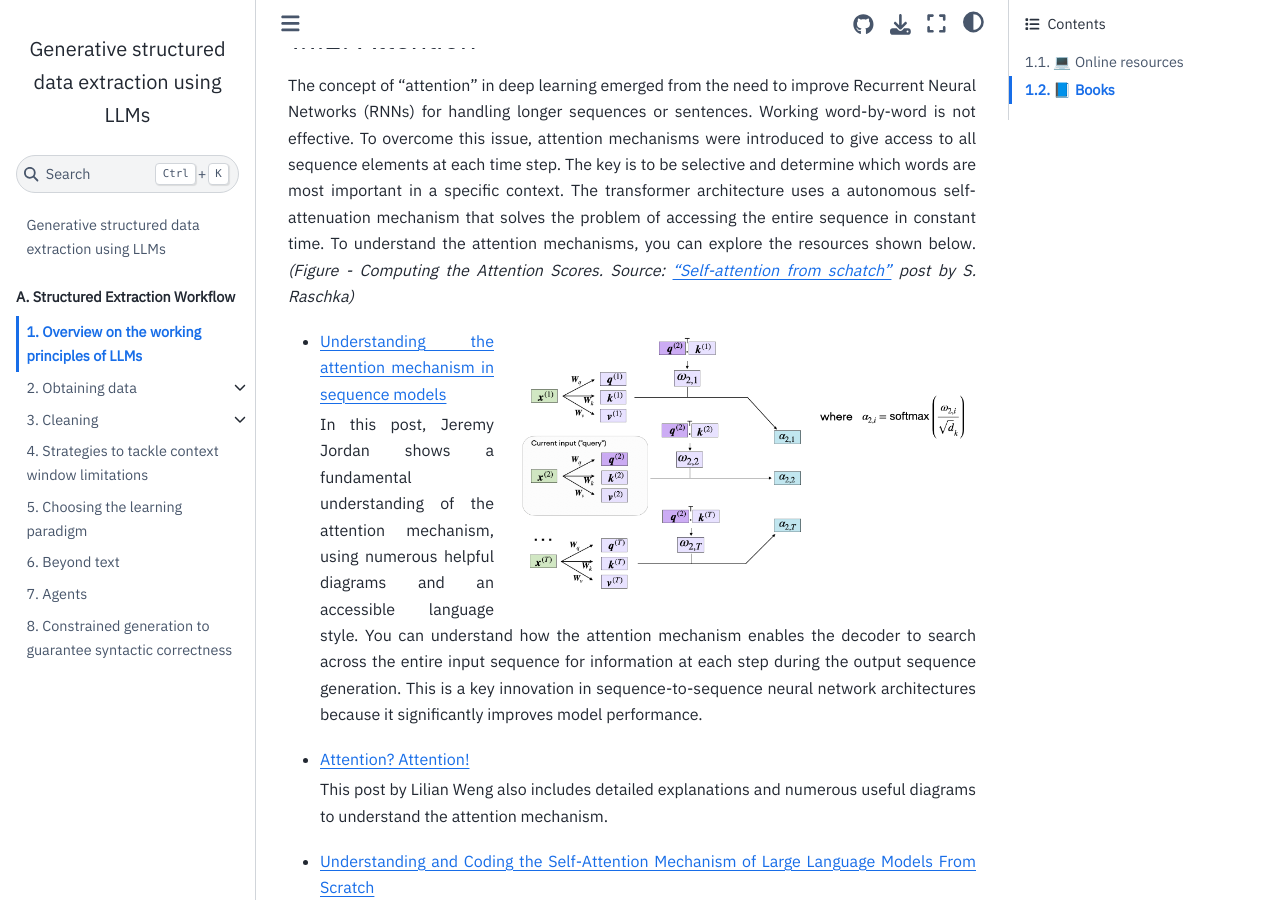
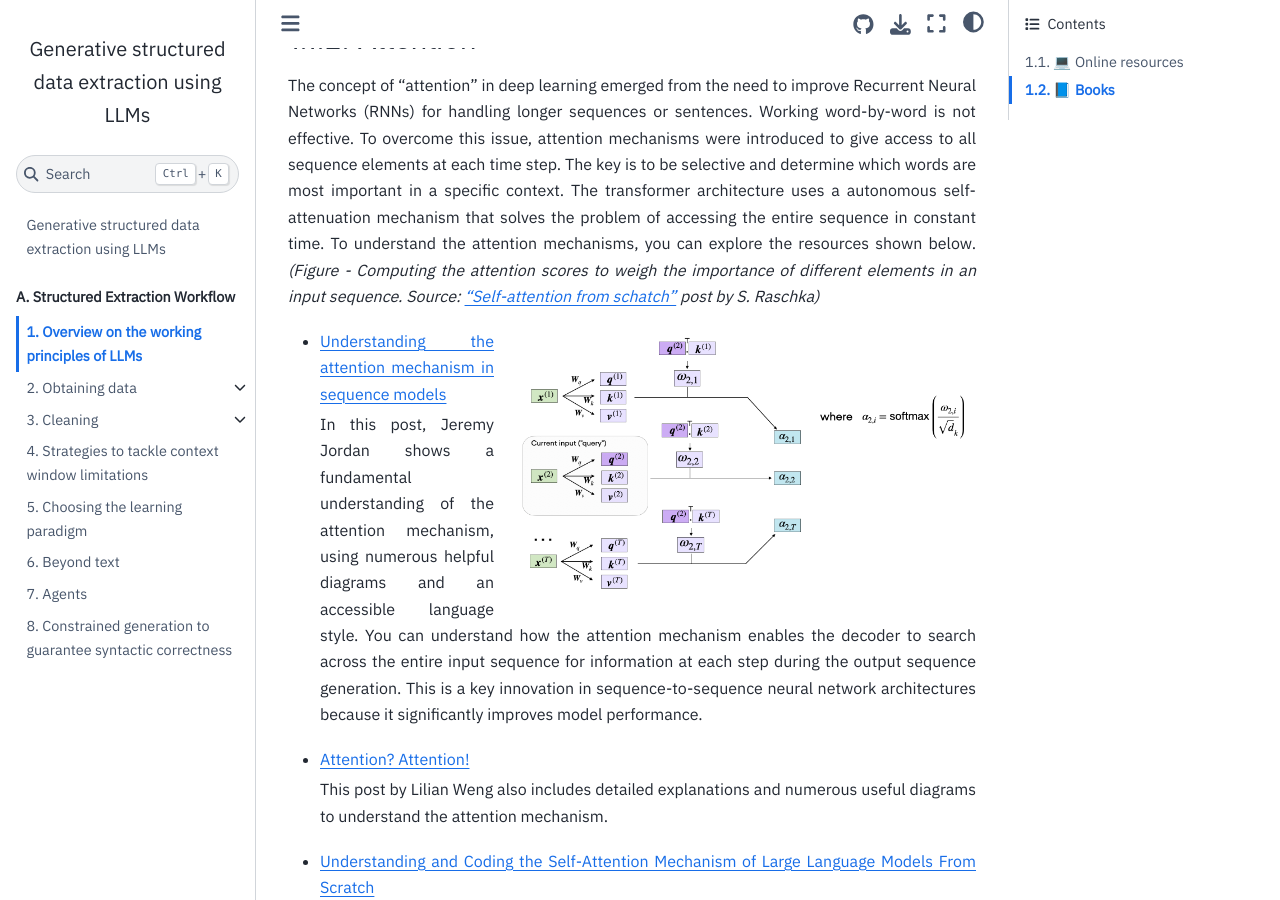
Before and after one commit to lamalab-org/matextract-book, a Jupyter Book: the page built from content/background/resources_LLMs.md, in a window 1280 px wide and 900 px high, scrolled down 1740 px. Built offline with Jupyter Book 1.0.4 settings and Sphinx 7.4.7 and the Sphinx Book theme 1.1.4, drawn with Linux system fonts in a browser that asks for light colours.

Commit message:
Update resources_LLMs.md

```diff
--- a/content/background/resources_LLMs.md
+++ b/content/background/resources_LLMs.md
@@ -48,7 +48,7 @@
 
 ### Attention
 
-The concept of "attention” in deep learning emerged from the need to improve Recurrent Neural Networks (RNNs) for handling longer sequences or sentences. Working word-by-word is not effective. To overcome this issue, attention mechanisms were introduced to give access to all sequence elements at each time step. The key is to be selective and determine which words are most important in a specific context. The transformer architecture uses a autonomous self-attenuation mechanism that solves the problem of accessing the entire sequence in constant time. To understand the attention mechanisms, you can explore the resources shown below. *(Figure - Computing the Attention Scores. Source: ["Self-attention from schatch"](https://sebastianraschka.com/blog/2023/self-attention-from-scratch.html) post by S. Raschka)*
+The concept of "attention” in deep learning emerged from the need to improve Recurrent Neural Networks (RNNs) for handling longer sequences or sentences. Working word-by-word is not effective. To overcome this issue, attention mechanisms were introduced to give access to all sequence elements at each time step. The key is to be selective and determine which words are most important in a specific context. The transformer architecture uses a autonomous self-attenuation mechanism that solves the problem of accessing the entire sequence in constant time. To understand the attention mechanisms, you can explore the resources shown below. *(Figure - Computing the attention scores to weigh the importance of different elements in an input sequence. Source: ["Self-attention from schatch"](https://sebastianraschka.com/blog/2023/self-attention-from-scratch.html) post by S. Raschka)*
 
 <!-- The attention mechanism is what makes the Transformer architecture unique and distinct from recurrent approaches to language modeling.-->
 
```
